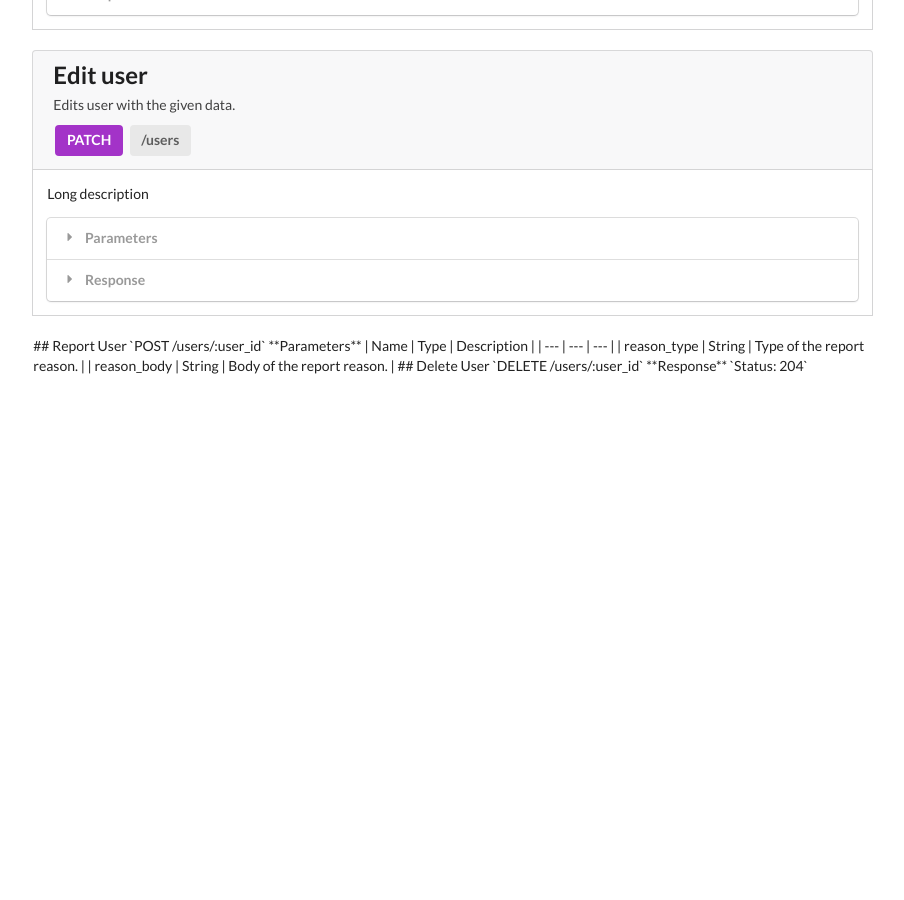
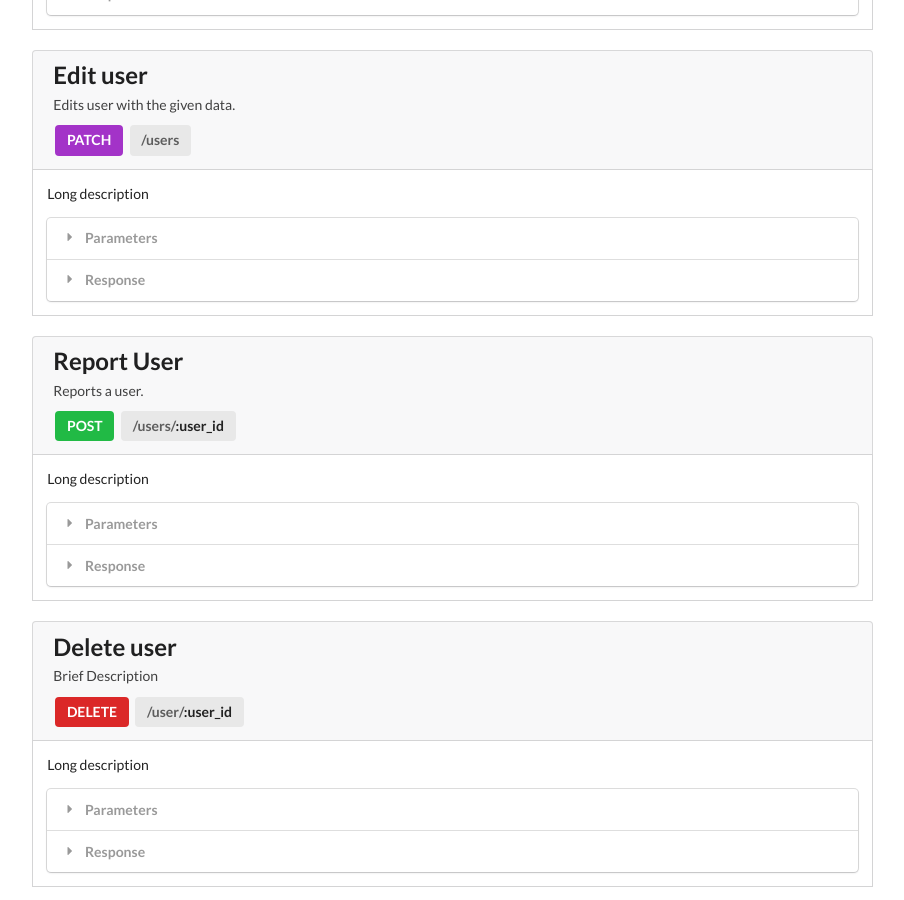
Before and after one commit to letsallchef/docs, a Jekyll site: the page built from _posts/api/2017-03-04-users.html, in a window 1280 px wide and 900 px high, scrolled down 3058 px. Shown: the whole window, without its empty margins (332-1236 px from the left). Built offline with Jekyll 4.4.1, drawn with Linux system fonts in a browser that asks for light colours; before the commit the page ends 3448 px from its top, so only the background shows below that.

Commit message:
adds remaining routes

```diff
--- a/_posts/api/2017-03-04-users.html
+++ b/_posts/api/2017-03-04-users.html
@@ -622,22 +622,94 @@ layout: api
 </article>
 
 
-## Report User
 
-`POST /users/:user_id`
-
-**Parameters**
-
-| Name | Type | Description |
-| --- | --- | --- |
-| reason_type  | String | Type of the report reason. |
-| reason_body  | String | Body of the report reason. |
+<article id="report-user" class="api">
+    <div class="ui attached message">
+        <div class="header">
+            <h2 class="ui header">Report User</h2>
+        </div>
+        <p>Reports a user.</p>
+        <div class="ui large green label">
+            POST
+        </div>
+        <div class="ui large label">
+            /users/<span class="variable">:user_id</span>
+        </div>
+    </div>
+    <div class="ui attached fluid segment">
+        <p>Long description</p>
+        <div class="ui styled fluid accordion">
+            <div class="title">
+                <i class="dropdown icon"></i>
+                Parameters
+            </div>
+            <div class="content">
+                <table class="ui celled striped table">
+                    <tbody>
+                        <tr>
+                            <td>reason_type</td>
+                            <td>String</td>
+                            <td>Type of the report reason.</td>
+                        </tr>
+                        <tr>
+                            <td>reason_type</td>
+                            <td>String</td>
+                            <td>Body of the report reason.</td>
+                        </tr>
+                    </tbody>
+                </table>
+            </div>
+            <div class="title">
+                <i class="dropdown icon"></i>
+                Response
+            </div>
+            <div class="content">
+                <pre><code class="json"></code></pre>
+            </div>
+        </div>
+    </div>
+</article>
 
 
-## Delete User
-
-`DELETE /users/:user_id`
-
-**Response**
-
-`Status: 204`
+<!-- Delete User -->
+<article id="delete-user" class="api">
+    <div class="ui attached message">
+        <div class="header">
+            <h2 class="ui header">Delete user</h2>
+        </div>
+        <p>Brief Description</p>
+        <div class="ui large red label">
+            DELETE
+        </div>
+        <div class="ui large label">
+            /user/<span class="variable">:user_id</span>
+        </div>
+    </div>
+    <div class="ui attached fluid segment">
+        <p>Long description</p>
+        <div class="ui styled fluid accordion">
+            <div class="title">
+                <i class="dropdown icon"></i>
+                Parameters
+            </div>
+            <div class="content">
+                <table class="ui celled striped table">
+                    <tbody>
+                        <tr>
+                            <td>Key</td>
+                            <td>Type</td>
+                            <td>Description</td>
+                        </tr>
+                    </tbody>
+                </table>
+            </div>
+            <div class="title">
+                <i class="dropdown icon"></i>
+                Response
+            </div>
+            <div class="content">
+                <pre><code class="json">Status: 204</code></pre>
+            </div>
+        </div>
+    </div>
+</article>
```
